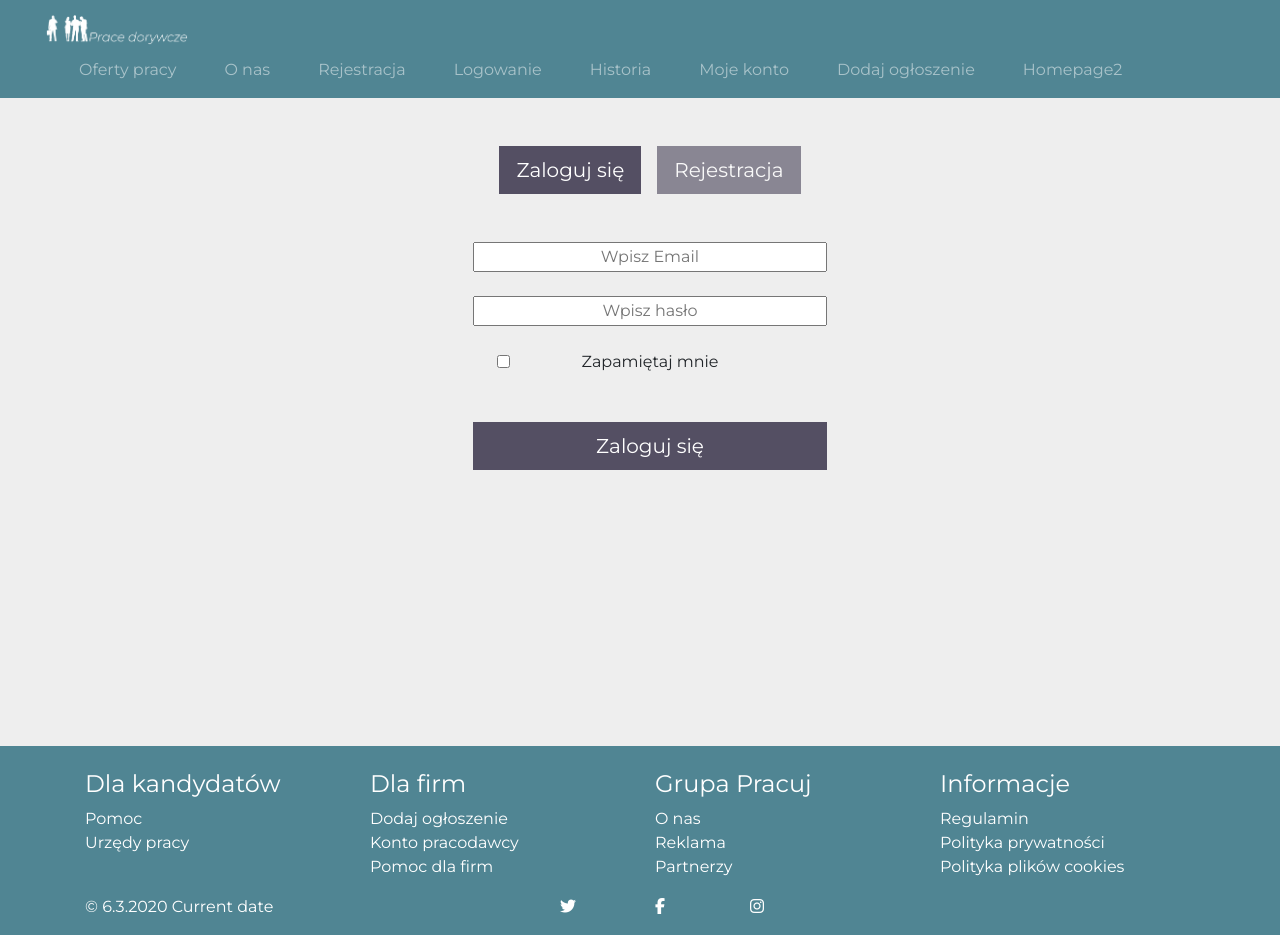
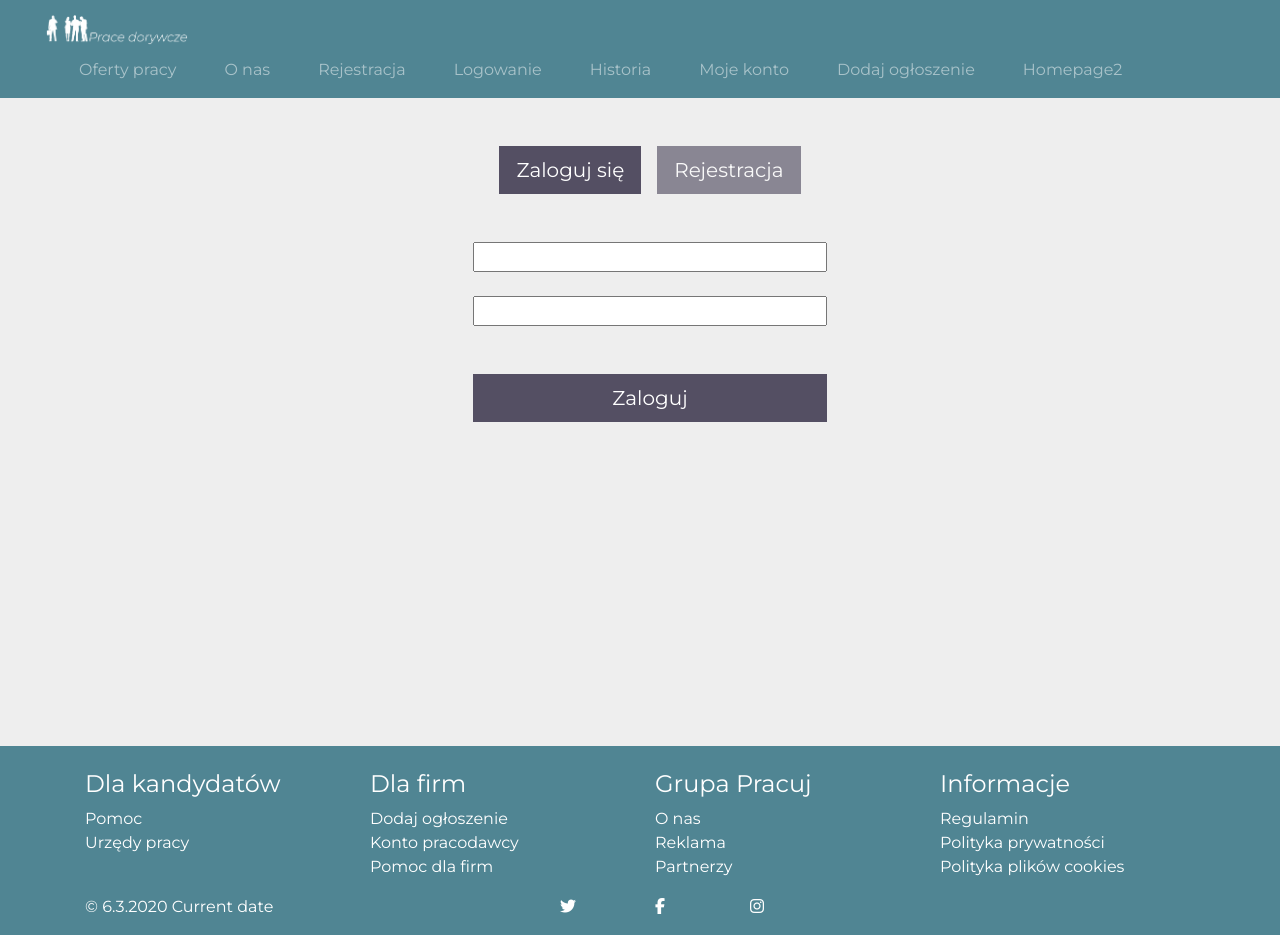
Before and after one commit to krzosa/OddJobsServiceFrontend, a React (Create React App) app: page /login in a window 1280 px wide. Built offline with nearby package versions, Linux system fonts and the light colour scheme.

Commit message:
connect with backend, login

```diff
--- a/src/views/login/Login.js
+++ b/src/views/login/Login.js
@@ -1,41 +1,97 @@
-import React, { Component } from "react";
+import React from "react";
+import axios from "axios";
 
-class Login extends Component{
-    render(){
-        return(
-            <div className="container content">
-                <div className="form-check my-5">
+import { AlertFile } from "./AlertFile";
+import { FunctionLogin } from "./FunctionLogin";
 
-                    <div className="col-12 text-center my-5" >
-                        <button className="btn btn-info btn-lg mx-2" type="submit"> Zaloguj się </button>
+class Login extends React.Component {
+  state = {
+    name: "",
+    password: "",
+    errorChecked: "",
+  };
 
-                        <button className="btn btn-info btn-lg mx-2" type="submit" disabled> Rejestracja </button>
+  //Pobieranie nazwy użytkownika
+  hangleChangeName = (e) => {
+    this.setState({ name: e.target.value });
+  };
 
-                    </div>
+  //Pobieranie hasła
+  handleChangePassword = (e) => {
+    this.setState({ password: e.target.value });
+  };
 
-                    <div className="form-group col-12 my-3 text-center mb-4">
-                        <input type="email" className="text-center col-8 col-md-6 col-lg-4" id="email" placeholder="Wpisz Email"></input>
-                    </div>
+  //Wywołanie funkcji po kliknięciu "Zaloguj"
+  handleSubmit = (e) => {
+    e.preventDefault();
+    const headers = {
+      "Content-Type": "application/json",
+      Authorization: "JWT fefege...",
+    };
 
-                    <div className="form-group col-12 my-3 text-center mb-4">
-                        <input type="password" className="text-center col-8 col-md-6 col-lg-4" id="pass" placeholder="Wpisz hasło"></input>
-                    </div>
+    var data = {
+      username: this.state.name,
+      password: this.state.password,
+    };
 
-                    <div className="form-group col-12 my-3 text-center mb-4">
-                        <input type="checkbox" className="form-check-input ml-4" id="przykladowyCheckbox"></input>
-                        <label className="form-check-label col-8 col-md-7 col-lg-4" for="przykladowyCheckbox">Zapamiętaj mnie</label>
-                    </div>
+    if (FunctionLogin(this.state.name, this.state.password)) {
+      axios
+        .post("http://149.156.146.249:60021/api/login", data, {
+          headers: headers,
+        })
+        .then((res) => AlertFile(res))
+        .catch((err) => console.log(err));
+    }
+  };
 
-                    <div className="col-12 text-center my-5" >
-                        <button className="btn btn-info btn-lg mx-2 col-8 col-md-7 col-lg-4" type="submit"> Zaloguj się </button>
-                    </div>
+  render() {
+    return (
+      <div className="container content">
+        <div className="form-check my-5">
+          <div className="col-12 text-center my-5">
+            <button className="btn btn-info btn-lg mx-2" type="submit">
+              Zaloguj się
+            </button>
 
-                </div>
+            <button className="btn btn-info btn-lg mx-2" type="submit" disabled>
+              Rejestracja
+            </button>
+          </div>
+
+          <form onSubmit={this.handleSubmit}>
+            <div className="form-group col-12 my-3 text-center mb-4">
+              <input
+                type="text"
+                onChange={this.hangleChangeName}
+                id="username"
+                className="text-center col-8 col-md-6 col-lg-4"
+              />
+              <p id="userNameId"></p>
             </div>
-        );
-    }
+
+            <div className="form-group col-12 my-3 text-center mb-4">
+              <input
+                type="password"
+                onChange={this.handleChangePassword}
+                id="password"
+                className="text-center col-8 col-md-6 col-lg-4"
+              />
+              <p id="passwordId"></p>
+            </div>
+
+            <div className="col-12 text-center my-5">
+              <button
+                type="submit"
+                className="btn btn-info btn-lg mx-2 col-8 col-md-7 col-lg-4"
+              >
+                Zaloguj
+              </button>
+            </div>
+          </form>
+        </div>
+      </div>
+    );
+  }
 }
 
-
-
-export default Login
+export default Login;
```
